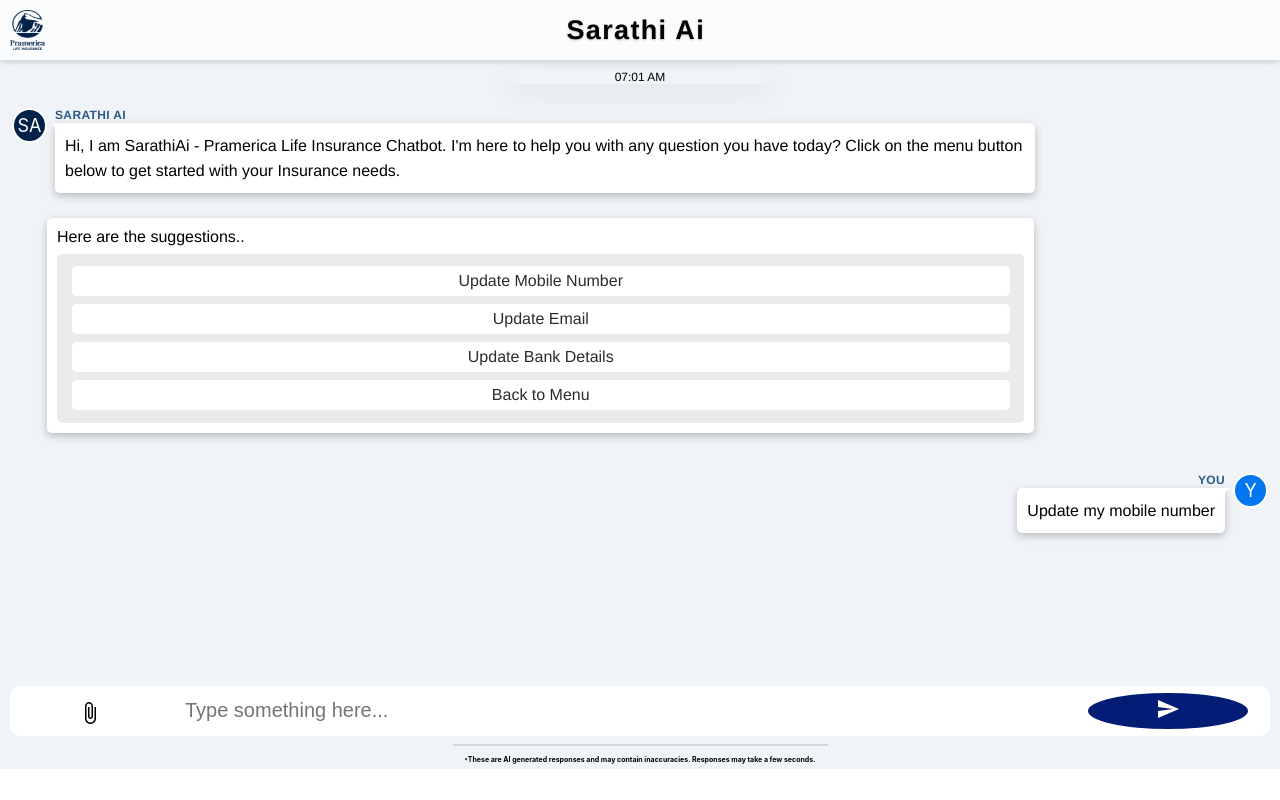
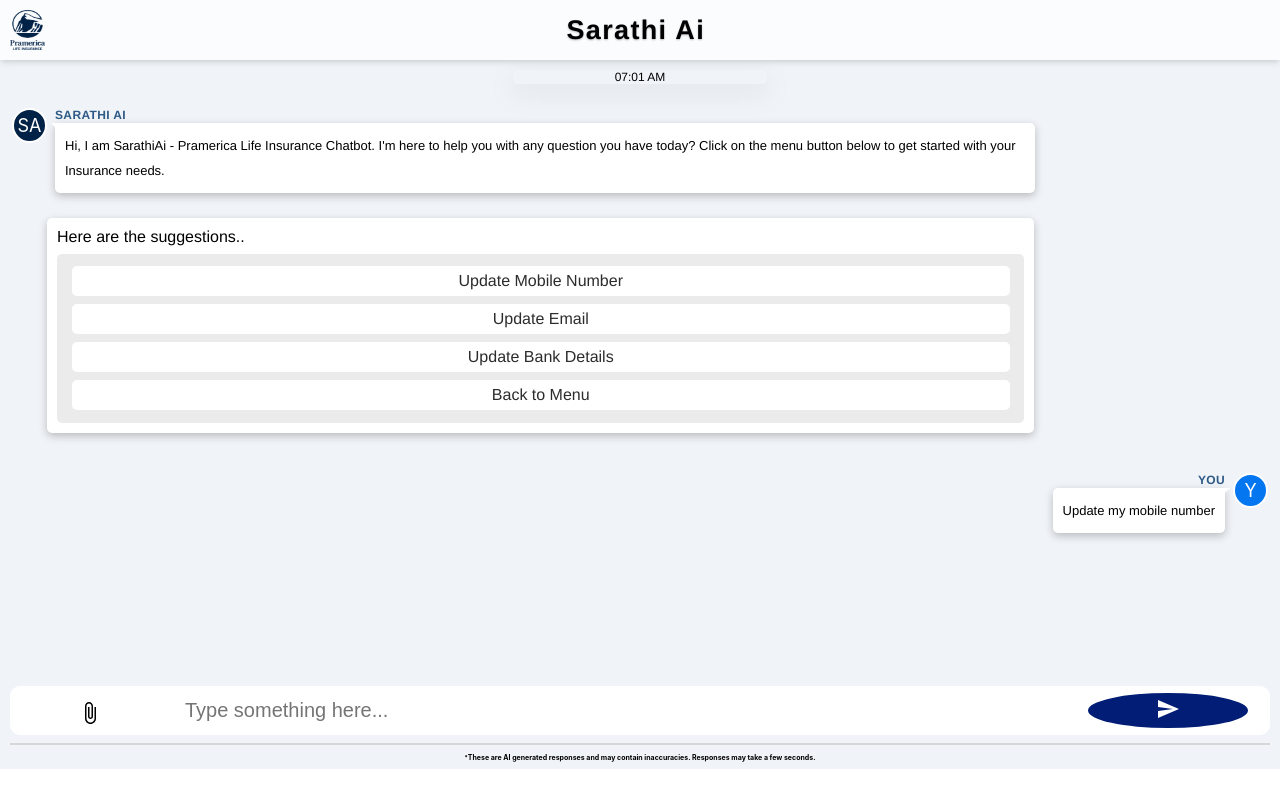
Before and after one commit to Abhinav-Desh/SarathiUI, a React (Create React App) app in the folder sarathiui/: page / in a window 1280 px wide. Built offline with nearby package versions, Linux system fonts and the light colour scheme.

Commit message:
miscalleneous css

```diff
--- a/sarathiui/src/App.css
+++ b/sarathiui/src/App.css
@@ -156,6 +156,7 @@
   border-radius: 5px;
   max-width: 78%;
   padding: 10px;
+  font-size: 13px;
   background-color: #fff;
   font-family: Helvetica;
   color: black;
@@ -254,13 +255,13 @@
 }
 
 .footer-text{
-  height: 20px;
-  width: 375px;
+  height: 100%;
+  width: 100%;
   font-size: 7px;
   font-weight: 700;
   text-align: center;
   display: flex;
-  align-items: end;
+  align-items: center;
   justify-content: center;
   border-top: 2px solid #d7d7d7;
 }
@@ -340,6 +341,7 @@
 .user-message{
   border-radius: 5px;
   max-width: 78%;
+  font-size: 13px;
   padding: 10px;
   background-color: #fff;
   font-family: Helvetica;
```
